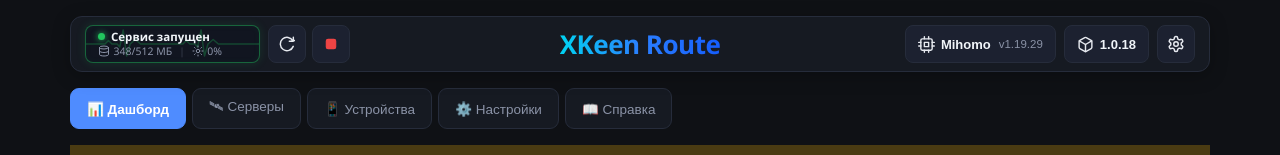
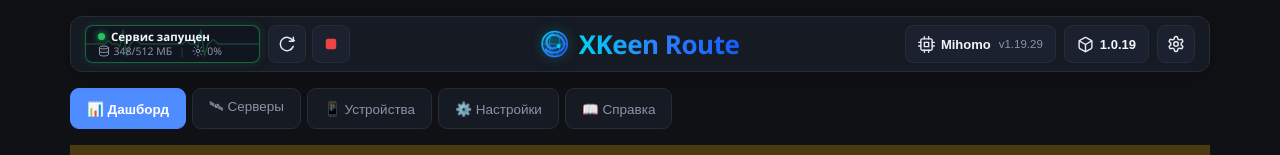
Before and after one commit to nickitafedorov2012-code/xkeen-ui-ext, a React (Vite) app in the folder frontend/: page / in a window 1280 px wide. Shown: the top 155 px of the page. Built offline with nearby package versions, Linux system fonts and the light colour scheme; no server answers.

Commit message:
feat: add cyber route globe logo icon to header and favicon (v1.0.19)

```diff
--- a/frontend/src/components/Header.tsx
+++ b/frontend/src/components/Header.tsx
@@ -110,6 +110,47 @@
   )
 }
 
+function BrandLogoIcon() {
+  return (
+    <svg
+      className="header-brand-icon"
+      width="28"
+      height="28"
+      viewBox="0 0 28 28"
+      fill="none"
+      xmlns="http://www.w3.org/2000/svg"
+    >
+      <defs>
+        <linearGradient id="brandIconGrad" x1="2" y1="2" x2="26" y2="26" gradientUnits="userSpaceOnUse">
+          <stop offset="0%" stopColor="#00D3F2" />
+          <stop offset="50%" stopColor="#2B7FFF" />
+          <stop offset="100%" stopColor="#155DFC" />
+        </linearGradient>
+        <linearGradient id="brandGlowGrad" x1="0" y1="0" x2="28" y2="28" gradientUnits="userSpaceOnUse">
+          <stop offset="0%" stopColor="#00D3F2" stopOpacity="0.25" />
+          <stop offset="100%" stopColor="#155DFC" stopOpacity="0.08" />
+        </linearGradient>
+      </defs>
+      {/* Мягкая фоновая сфера */}
+      <circle cx="14" cy="14" r="13" fill="url(#brandGlowGrad)" />
+      <circle cx="14" cy="14" r="12.5" stroke="url(#brandIconGrad)" strokeWidth="1.6" />
+      {/* Меридиан и экватор глобуса */}
+      <ellipse cx="14" cy="14" rx="5.2" ry="12.5" stroke="#00D3F2" strokeWidth="1.1" strokeOpacity="0.4" />
+      <path d="M 2 14 H 26" stroke="#00D3F2" strokeWidth="1.1" strokeOpacity="0.4" />
+      {/* Динамическая кривая маршрутизации трафика (route flow) */}
+      <path
+        d="M 5 19.5 C 8.5 24, 18.5 24, 22.5 18 C 25.5 13, 22 6, 14 5 C 8.5 4.5, 4.5 9, 6.5 15 C 8 19, 14 19.5, 18 16"
+        stroke="url(#brandIconGrad)"
+        strokeWidth="2.2"
+        strokeLinecap="round"
+      />
+      {/* Узлы сети (active nodes) */}
+      <circle cx="18" cy="16" r="2" fill="#00D3F2" />
+      <circle cx="6.5" cy="15" r="1.3" fill="#2B7FFF" />
+    </svg>
+  )
+}
+
 export default function Header({ status, notify, refresh, onSwitchTab }: HeaderProps) {
   const [pending, setPending] = useState(false)
   const [liveMetrics, setLiveMetrics] = useState<SystemStats | null>(null)
@@ -174,7 +215,7 @@
   const appCpu = currentMetrics?.app_cpu_percent ?? 0
 
   const mihomoVersion = status?.mihomo_version || 'v1.19.29'
-  const appVersion = status?.version ? status.version.replace(/^v/, '') : '1.0.18'
+  const appVersion = status?.version ? status.version.replace(/^v/, '') : '1.0.19'
 
   const handleRestart = async () => {
     if (pending) return
@@ -274,6 +315,7 @@
             onSwitchTab('dashboard')
           }}
         >
+          <BrandLogoIcon />
           <span className="header-brand-text">XKeen Route</span>
         </a>
       </div>
--- a/frontend/src/styles.css
+++ b/frontend/src/styles.css
@@ -197,11 +197,24 @@
   text-decoration: none;
   display: inline-flex;
   align-items: center;
-  transition: opacity 0.15s ease;
+  gap: 10px;
+  transition: all 0.2s cubic-bezier(0.4, 0, 0.2, 1);
 }
 
 .header-brand-link:hover {
-  opacity: 0.85;
+  opacity: 0.95;
+  transform: translateY(-1px);
+}
+
+.header-brand-icon {
+  flex-shrink: 0;
+  transition: all 0.35s cubic-bezier(0.34, 1.56, 0.64, 1);
+  filter: drop-shadow(0 0 6px rgba(0, 211, 242, 0.35));
+}
+
+.header-brand-link:hover .header-brand-icon {
+  filter: drop-shadow(0 0 12px rgba(0, 211, 242, 0.75));
+  transform: rotate(20deg) scale(1.08);
 }
 
 .header-brand-text {
```
Also changed, not shown: frontend/index.html (+1 -0 lines), 2 other files (tests, documents, lock files or other folders).
